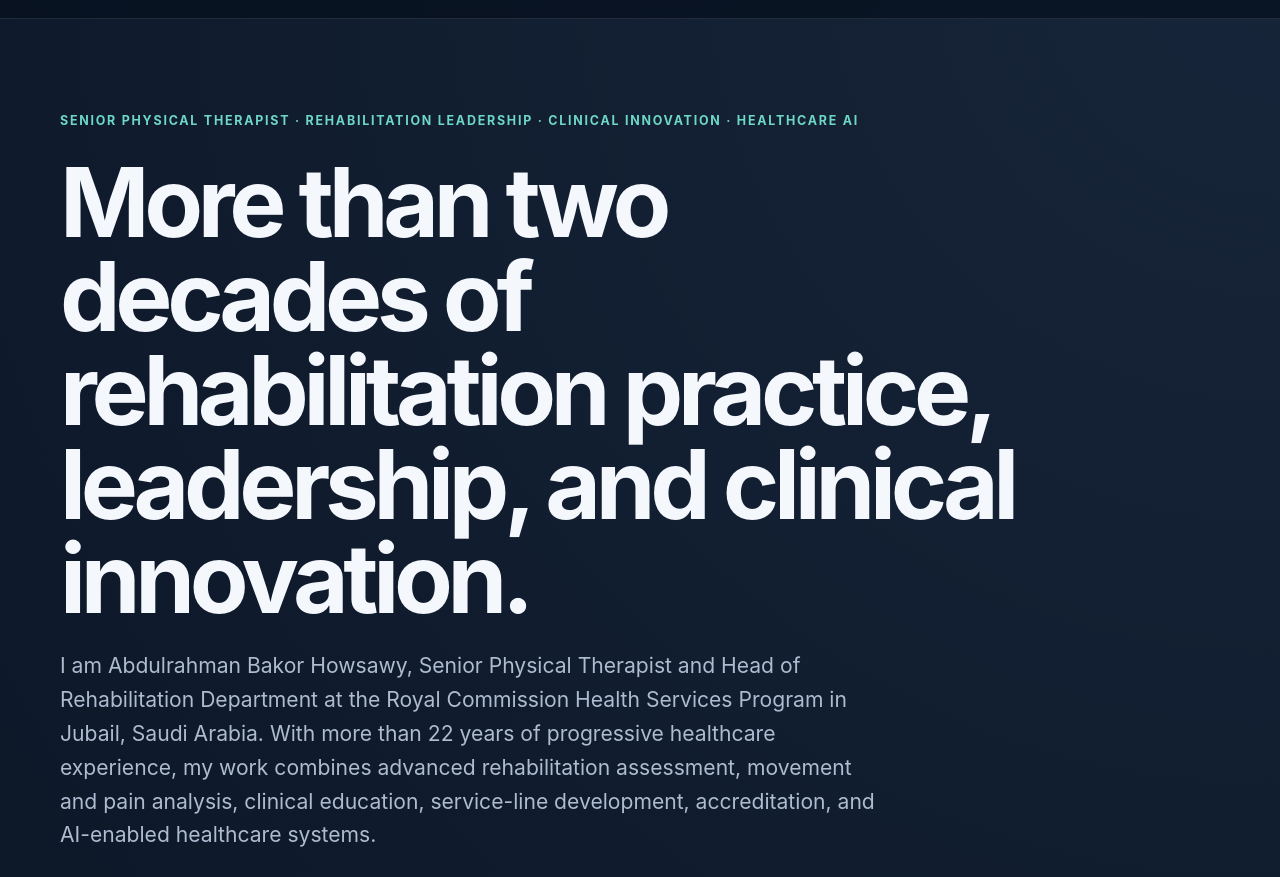
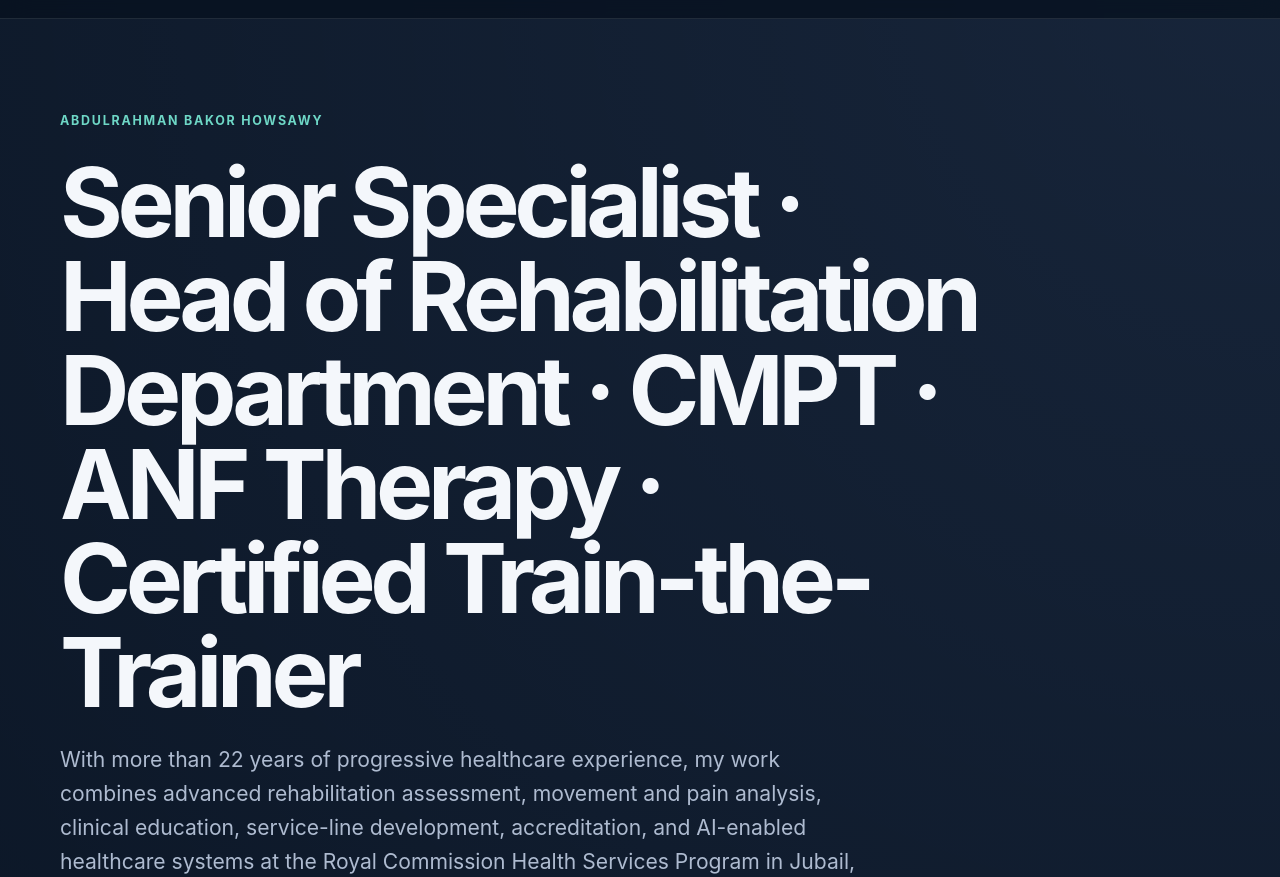
Before and after one commit to addn2030-svg/personal-ai-agent, a plain HTML site: page portfolio/index.html in a window 1280 px wide. Shown: the part 50-927 px from the top of the page. Drawn offline with Linux system fonts and the light colour scheme.

Commit message:
Sync archived portfolio professional title

```diff
--- a/portfolio/index.html
+++ b/portfolio/index.html
@@ -3,8 +3,8 @@
 <head>
   <meta charset="utf-8" />
   <meta name="viewport" content="width=device-width, initial-scale=1" />
-  <meta name="description" content="Abdulrahman Bakor Howsawy — Senior Physical Therapist, Head of Rehabilitation Department, advanced rehabilitation specialist, movement and pain analysis expert, healthcare AI builder, and clinical systems innovator." />
-  <title>Abdulrahman Bakor Howsawy | Rehabilitation, Leadership & Healthcare AI</title>
+  <meta name="description" content="Abdulrahman Bakor Howsawy — Senior Specialist, Head of Rehabilitation Department, CMPT, ANF Therapy practitioner, Certified Train-the-Trainer, rehabilitation leader, and healthcare AI builder." />
+  <title>Abdulrahman Bakor Howsawy | Senior Specialist · Rehabilitation Leadership & Healthcare AI</title>
   <link rel="stylesheet" href="styles.css" />
 </head>
 <body>
@@ -25,10 +25,10 @@
   <main id="top">
     <header class="hero">
       <div class="container">
-        <div class="eyebrow">Senior Physical Therapist · Rehabilitation Leadership · Clinical Innovation · Healthcare AI</div>
-        <h1>More than two decades of rehabilitation practice, leadership, and clinical innovation.</h1>
+        <div class="eyebrow">Abdulrahman Bakor Howsawy</div>
+        <h1>Senior Specialist · Head of Rehabilitation Department · CMPT · ANF Therapy · Certified Train-the-Trainer</h1>
         <p>
-          I am Abdulrahman Bakor Howsawy, Senior Physical Therapist and Head of Rehabilitation Department at the Royal Commission Health Services Program in Jubail, Saudi Arabia. With more than 22 years of progressive healthcare experience, my work combines advanced rehabilitation assessment, movement and pain analysis, clinical education, service-line development, accreditation, and AI-enabled healthcare systems.
+          With more than 22 years of progressive healthcare experience, my work combines advanced rehabilitation assessment, movement and pain analysis, clinical education, service-line development, accreditation, and AI-enabled healthcare systems at the Royal Commission Health Services Program in Jubail, Saudi Arabia.
         </p>
         <div class="actions">
           <a class="btn primary" href="#projects">View selected work</a>
@@ -340,7 +340,7 @@
           <a data-social="facebook">Facebook</a>
           <a data-social="youtube">YouTube</a>
         </div>
-        <p class="note">Public professional links are maintained from <code>portfolio/links.js</code>. Unconfigured platforms are automatically hidden.</p>
+        <p class="note">Public professional links are maintained from <code>links.js</code>. Unconfigured platforms are automatically hidden.</p>
       </div>
     </section>
   </main>
@@ -348,7 +348,7 @@
   <footer>
     <div class="container">
       <strong>Abdulrahman Bakor Howsawy</strong><br />
-      Senior Physical Therapist · Head of Rehabilitation Department · Movement & Pain Analysis · Healthcare AI
+      Senior Specialist · Head of Rehabilitation Department · CMPT · ANF Therapy · Certified Train-the-Trainer
       <p class="note">Portfolio content is professional/educational and does not display patient-identifiable information.</p>
     </div>
   </footer>
```
